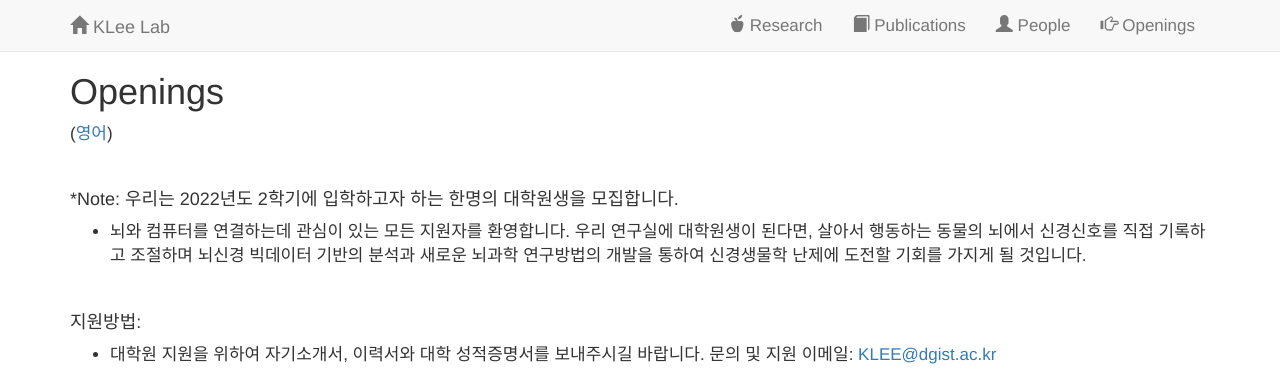
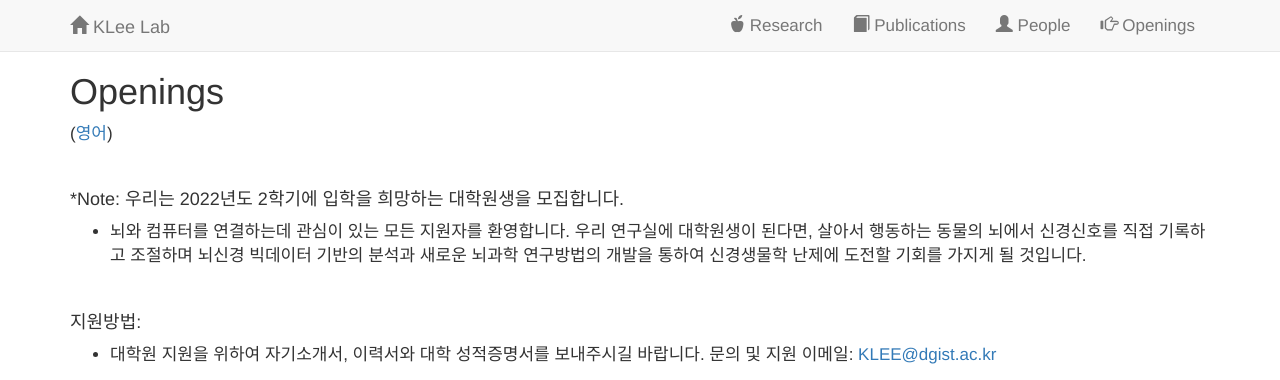
Before and after one commit to kleelab/kleelab.github.io, a Jekyll site: the page built from joinusK.html, in a window 1280 px wide. Shown: the top 380 px of the page. Built offline with Jekyll 4.4.1, drawn with Linux system fonts in a browser that asks for light colours; nearby versions of some CDN libraries; a style sheet for code colours, icons or effects is not loaded.

Commit message:
Update joinusK.html

```diff
--- a/joinusK.html
+++ b/joinusK.html
@@ -8,7 +8,7 @@ layout: default
      <p> (<a href="{{ site.url }}{{ site.baseurl }}/joinus">영어</a>)</p>
     <br>
 
-      <h4>*Note: 우리는 2022년도 2학기에 입학하고자 하는 한명의 대학원생을 모집합니다.</h4>
+      <h4>*Note: 우리는 2022년도 2학기에 입학을 희망하는 대학원생을 모집합니다.</h4>
         <p>
      <ul>
      <li>
```
